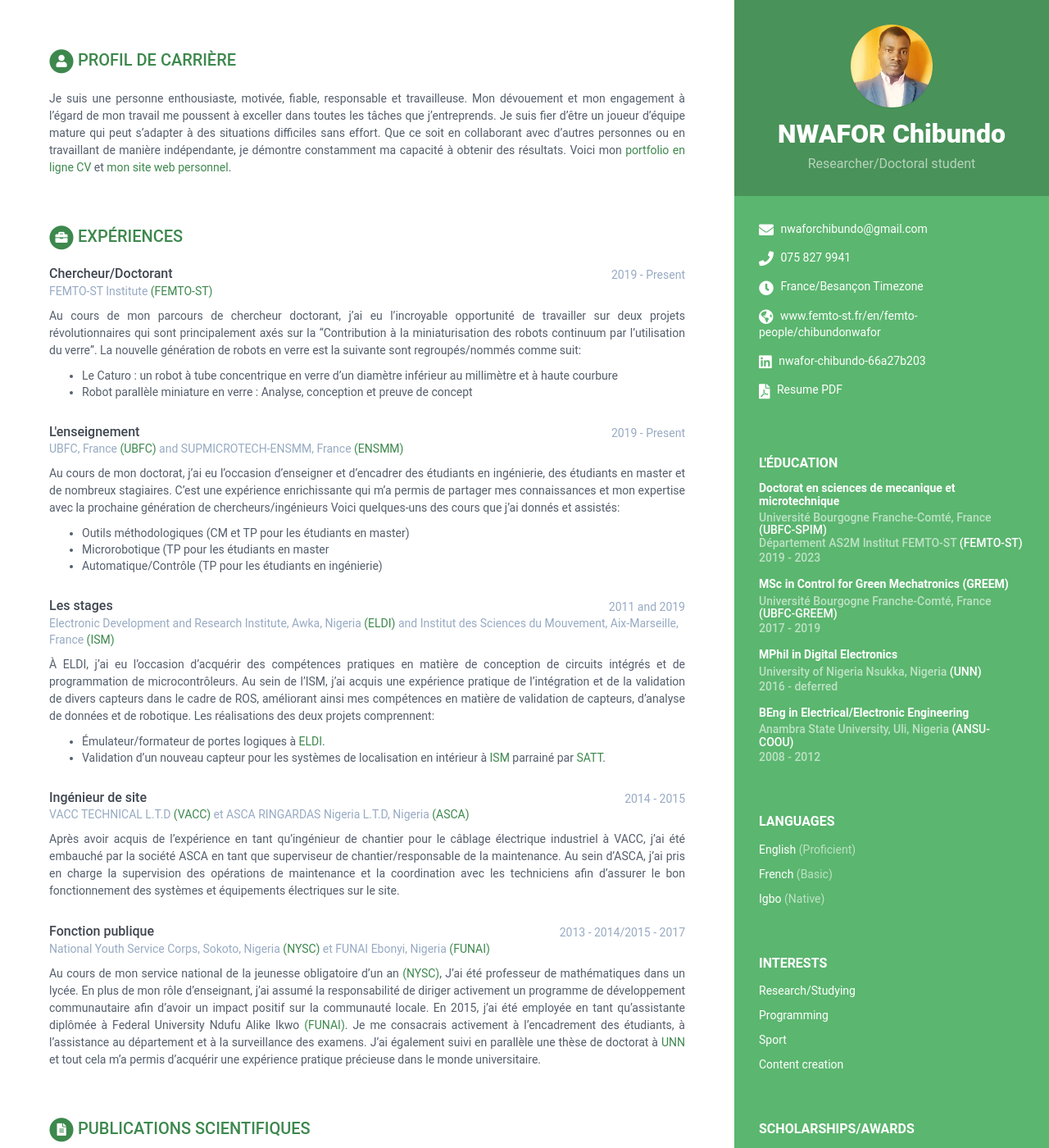
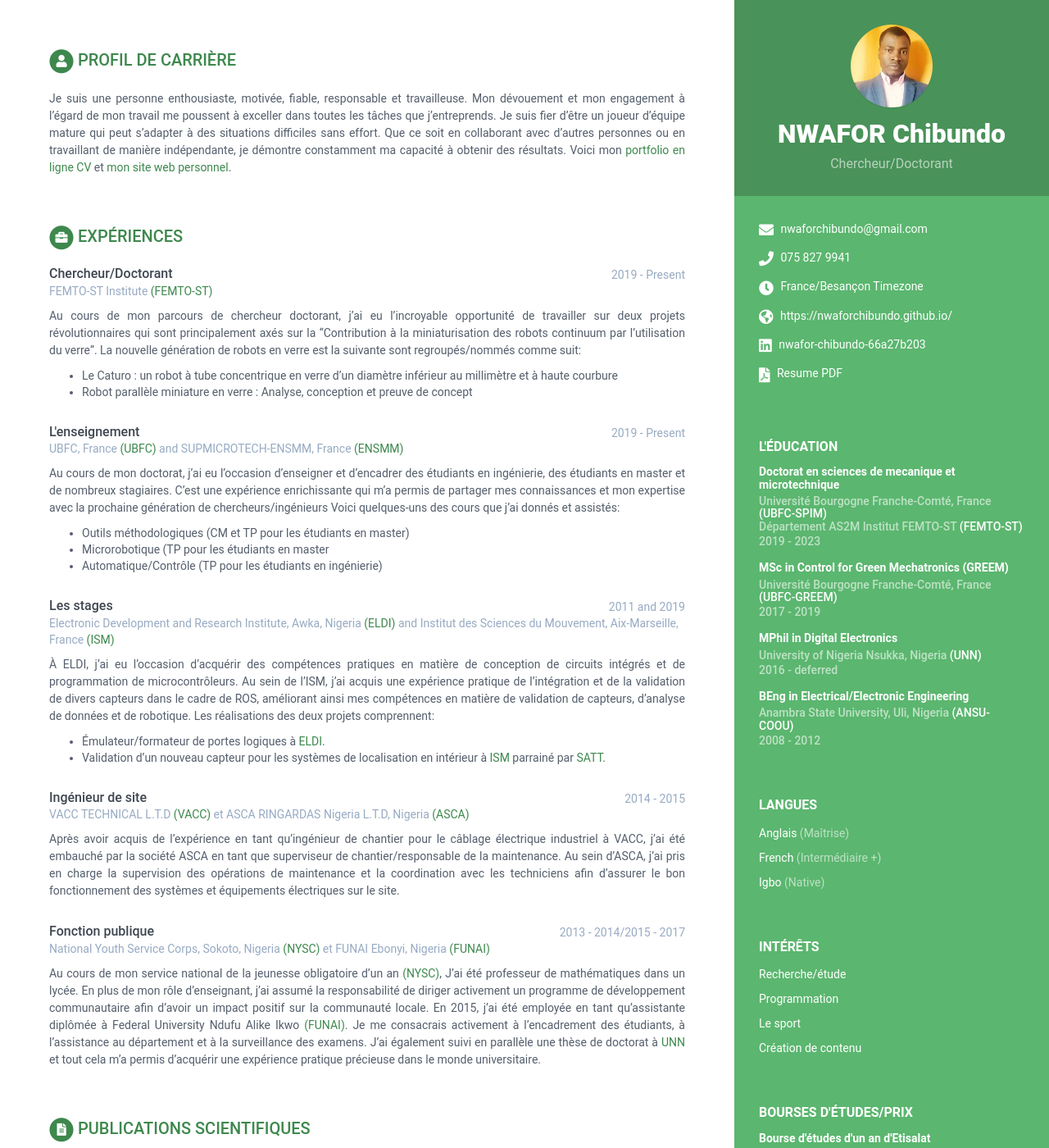
Before and after one commit to nwaforchibundo/nwaforchibundo.github.io, a Jekyll site: the page built from print.html, in a window 1280 px wide and 1400 px high. Shown: the whole window at 82% size. Built offline with Jekyll 4.4.1, drawn with Linux system fonts in a browser that asks for light colours.

Commit message:
Update data.yml

```diff
--- a/_data/data.yml
+++ b/_data/data.yml
@@ -8,7 +8,7 @@ sidebar:
 
     # Profile information
     name: NWAFOR Chibundo
-    tagline: Researcher/Doctoral student
+    tagline: Chercheur/Doctorant
     avatar: Nwaforchibundo.png  #place a 100x100 picture inside /assets/images/ folder and provide the name of the file below
 
     # Sidebar links
@@ -16,7 +16,8 @@ sidebar:
     phone: 075 827 9941
     timezone: France/Besançon Timezone
     citizenship:
-    website: www.femto-st.fr/en/femto-people/chibundonwafor #blog.webjeda.com #do not add http://
+    website: https://github.com/nwaforchibundo/website #blog.webjeda.com #do not add http://
+    website: https://nwaforchibundo.github.io/
     linkedin: nwafor-chibundo-66a27b203 #alandoe
     xing:  #alandoe
     github: #nwaforchibundo
@@ -30,30 +31,30 @@ sidebar:
     pdf: NWAFOR_Chibundo_Resume1.pdf #http://www.africau.edu/images/default/sample.pdf
 
     languages:
-      title: Languages
+      title: Langues
       info:
-        - idiom: English
-          level: Proficient
+        - idiom: Anglais
+          level: Maîtrise
 
         - idiom: French
-          level: Basic
+          level: Intermédiaire +
 
         - idiom: Igbo
           level: Native
 
     interests:
-      title: Interests
+      title: Intérêts
       info:
-        - item: Research/Studying
+        - item: Recherche/étude
+          link: https://github.com/nwaforchibundo/website
+
+        - item: Programmation
           link:
 
-        - item: Programming
+        - item: Le sport
           link:
 
-        - item: Sport
-          link:
-
-        - item: Content creation
+        - item: Création de contenu
           link:
 
     awards: True # set to False if you want education in main section instead of in sidebar
@@ -115,7 +116,7 @@ education:
           Ces cours couvrent les principes fondamentaux et les techniques nécessaires pour comprendre et travailler avec des composants, des circuits et des systèmes électroniques.
 
 awards:
-    title: Scholarships/Awards
+    title: Bourses d'études/Prix
     info:
       - degree: Bourse d'études d'un an d'Etisalat
         university: Anambra State University, Uli, Nigeria <a href="https://coou.edu.ng/" target="_blank" rel="noopener noreferrer">(ANSU-COOU)</a>
```
